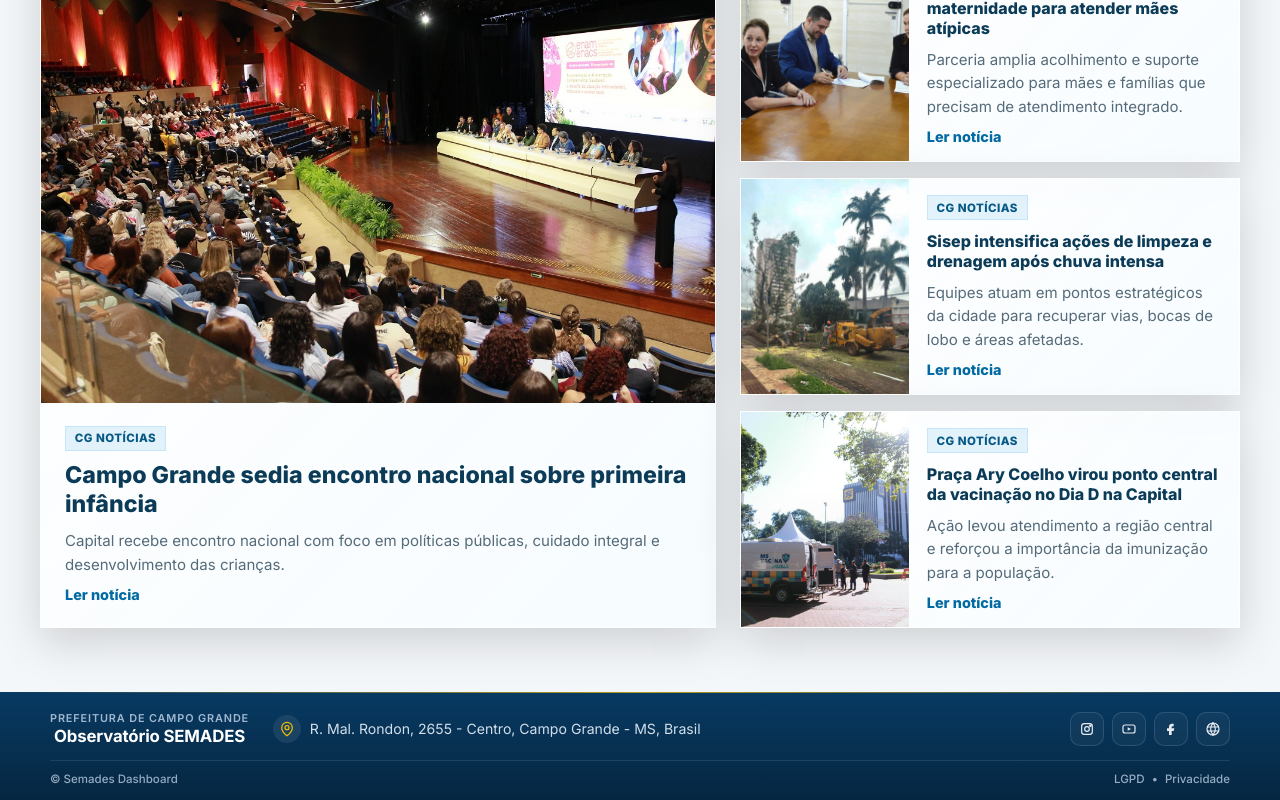
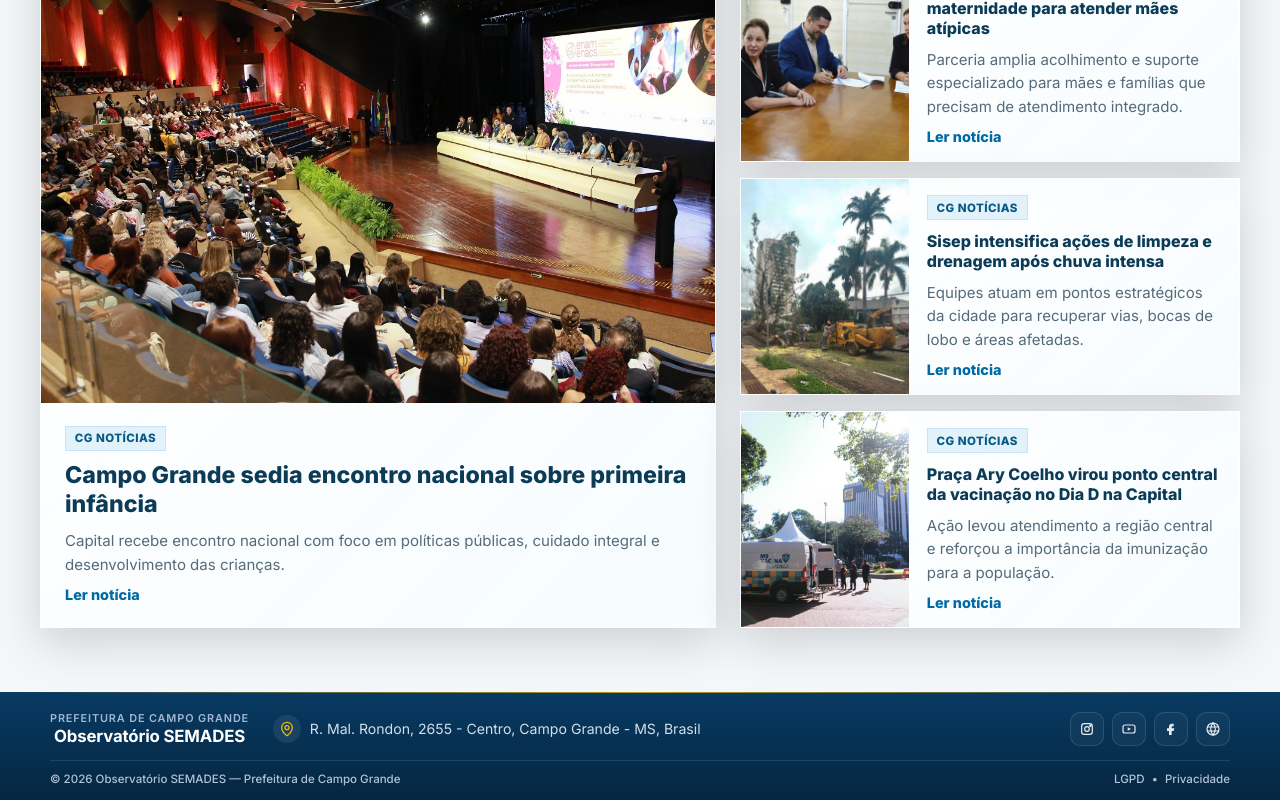
Before and after one commit to Observatorio-SEMADES/SEMADES-Frontend, a React (Vite) app: page /home in a window 1280 px wide. Shown: the part 1461-2261 px from the top of the page. Built offline with nearby package versions, Linux system fonts and the light colour scheme; no server answers.

Commit message:
feat: ajuste visual no footer

```diff
--- a/src/components/navigation/Footer.jsx
+++ b/src/components/navigation/Footer.jsx
@@ -58,6 +58,8 @@ function FooterIcon({ children }) {
 }
 
 export default function Footer() {
+  const currentYear = new Date().getFullYear();
+
   return (
     <footer className="semades-footer no-print">
       <div className="semades-footer-accent" aria-hidden="true" />
@@ -94,13 +96,13 @@ export default function Footer() {
 
         <div className="semades-footer-bottom">
           <span className="semades-footer-copyright">
-            © Semades Dashboard
+            © {currentYear} Observatório SEMADES — Prefeitura de Campo Grande
           </span>
-          <nav aria-label="Links institucionais do rodap\u00e9">
+          <div className="semades-footer-meta">
             <span className="semades-footer-meta-text">LGPD</span>
             <span className="semades-footer-meta-separator" aria-hidden="true">•</span>
             <span className="semades-footer-meta-text">Privacidade</span>
-          </nav>
+          </div>
         </div>
       </div>
     </footer>
--- a/src/components/navigation/TopBar.jsx
+++ b/src/components/navigation/TopBar.jsx
@@ -109,6 +109,17 @@ export default function TopBar() {
           </button>
         )}
 
+        {/* Atalho externo para o painel Qlink da Prefeitura */}
+        <a
+          className="side-menu-link"
+          href="https://paineis.campogrande.ms.gov.br/"
+          target="_blank"
+          rel="noopener noreferrer"
+          onClick={closeMenu}
+        >
+          Qlink
+        </a>
+
         {/* Login / sessão dentro do menu das três listras */}
         <AuthMenuItems />
       </div>
--- a/src/styles/Footer.css
+++ b/src/styles/Footer.css
@@ -140,13 +140,13 @@
 .semades-footer-copyright,
 .semades-footer-meta-text,
 .semades-footer-meta-separator {
-  color: rgba(219, 234, 254, 0.68);
+  color: rgba(219, 234, 254, 0.8);
   font-size: 0.72rem;
   font-weight: 500;
   line-height: 1.2;
 }
 
-.semades-footer-bottom nav {
+.semades-footer-meta {
   display: flex;
   align-items: center;
   gap: 0.45rem;
--- a/src/styles/Root.css
+++ b/src/styles/Root.css
@@ -100,7 +100,8 @@
 }
 
 /* Botões do menu */
-.side-menu button {
+.side-menu button,
+.side-menu .side-menu-link {
   background: var(--surface);
   border: 1px solid var(--gray-200);
   color: var(--gray-800);
@@ -119,12 +120,21 @@
   box-shadow: inset 0 1px 0 rgba(255, 255, 255, 0.55);
 }
 
-.side-menu button:hover {
+/* O atalho Qlink é um <a>: zera sublinhado e alinha o texto como nos botões. */
+.side-menu .side-menu-link {
+  display: flex;
+  align-items: center;
+  text-decoration: none;
+}
+
+.side-menu button:hover,
+.side-menu .side-menu-link:hover {
   background: #f8fbff;
   border-color: var(--gray-300);
 }
 
-.side-menu button:focus-visible {
+.side-menu button:focus-visible,
+.side-menu .side-menu-link:focus-visible {
   outline-offset: 1px;
 }
 
```
